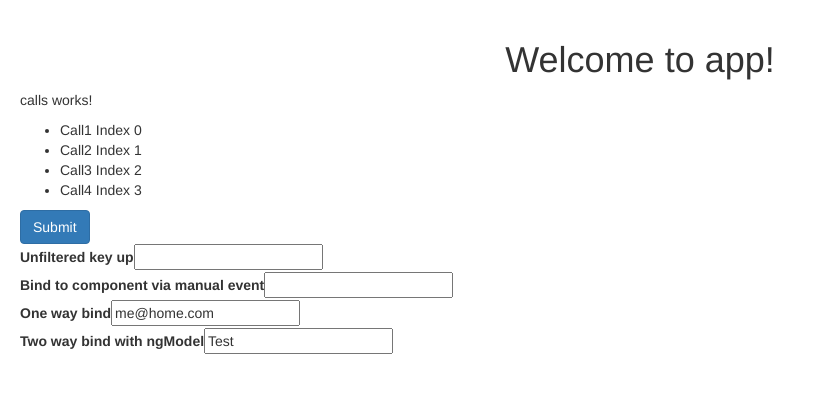
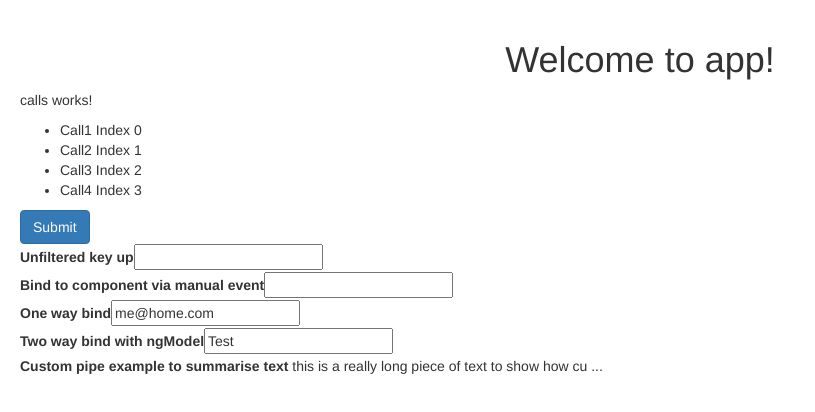
Before and after one commit to michaelw5284/angularexamples, an Angular app: page / in a window 1280 px wide. Shown: the top 412 px of the page, without its empty margins (0-815 px from the left). Built offline with nearby package versions, Linux system fonts and the light colour scheme.

Commit message:
added custom pipe

```diff
--- a/src/app/app.module.ts
+++ b/src/app/app.module.ts
@@ -5,12 +5,14 @@ import { FormsModule } from '@angular/forms';
 
 import { AppComponent } from './app.component';
 import { CallsComponent } from './calls/calls.component';
+import { SummaryPipe } from "./summary.pipe";
 
 
 @NgModule({
   declarations: [
     AppComponent,
-    CallsComponent
+    CallsComponent,
+    SummaryPipe
   ],
   imports: [
     BrowserModule,
--- a/src/app/calls/calls.component.html
+++ b/src/app/calls/calls.component.html
@@ -31,3 +31,8 @@
     <label>Two way bind with  ngModel</label>
     <input [(ngModel)]="modelBoundValue" (keyup.enter)="onKeuUpWithModelBinding()">
 <div>
+
+    <div>
+    <label>Custom pipe example to summarise text</label>
+    {{ longPieceOfText | summary }}
+<div>
--- a/src/app/calls/calls.component.ts
+++ b/src/app/calls/calls.component.ts
@@ -13,6 +13,9 @@ export class CallsComponent implements OnInit {
   calls : string[];
   defaultOneWayBinding : string = "me@home.com";
   modelBoundValue : string  = "Test";
+  longPieceOfText : string = `this is a really long piece of text to show how custom pipes work.  This is wkjbfweh ewfhefh
+  wkefnwef ewf wef hweifj fewiof ;wefhw; fhwq;fjwq;fhwf;q wnfrhef;wj fqwfbqwifuhwqfnwfjbqw;ifh awifhof
+  `
 
   ngOnInit() {
 
```
